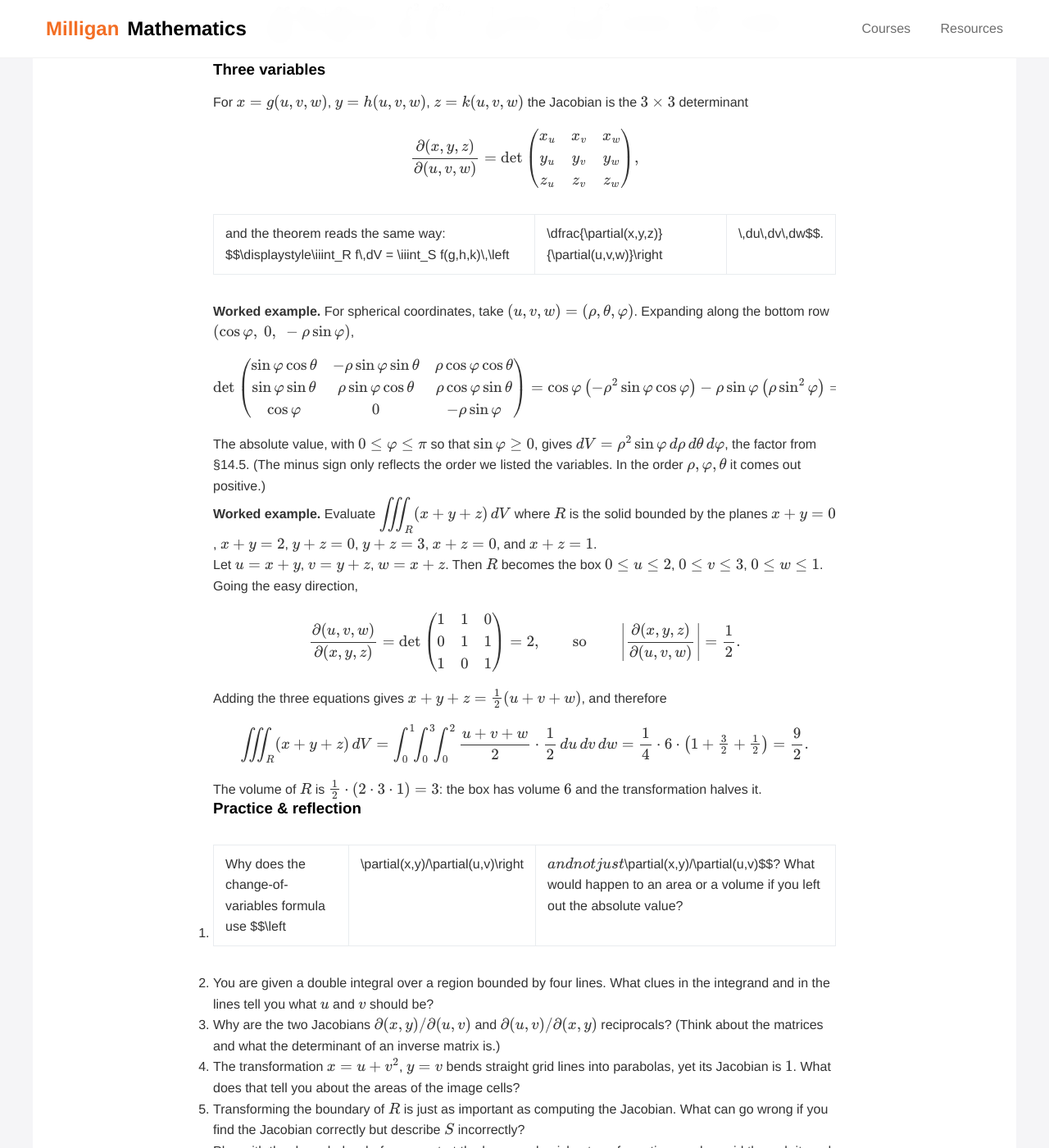
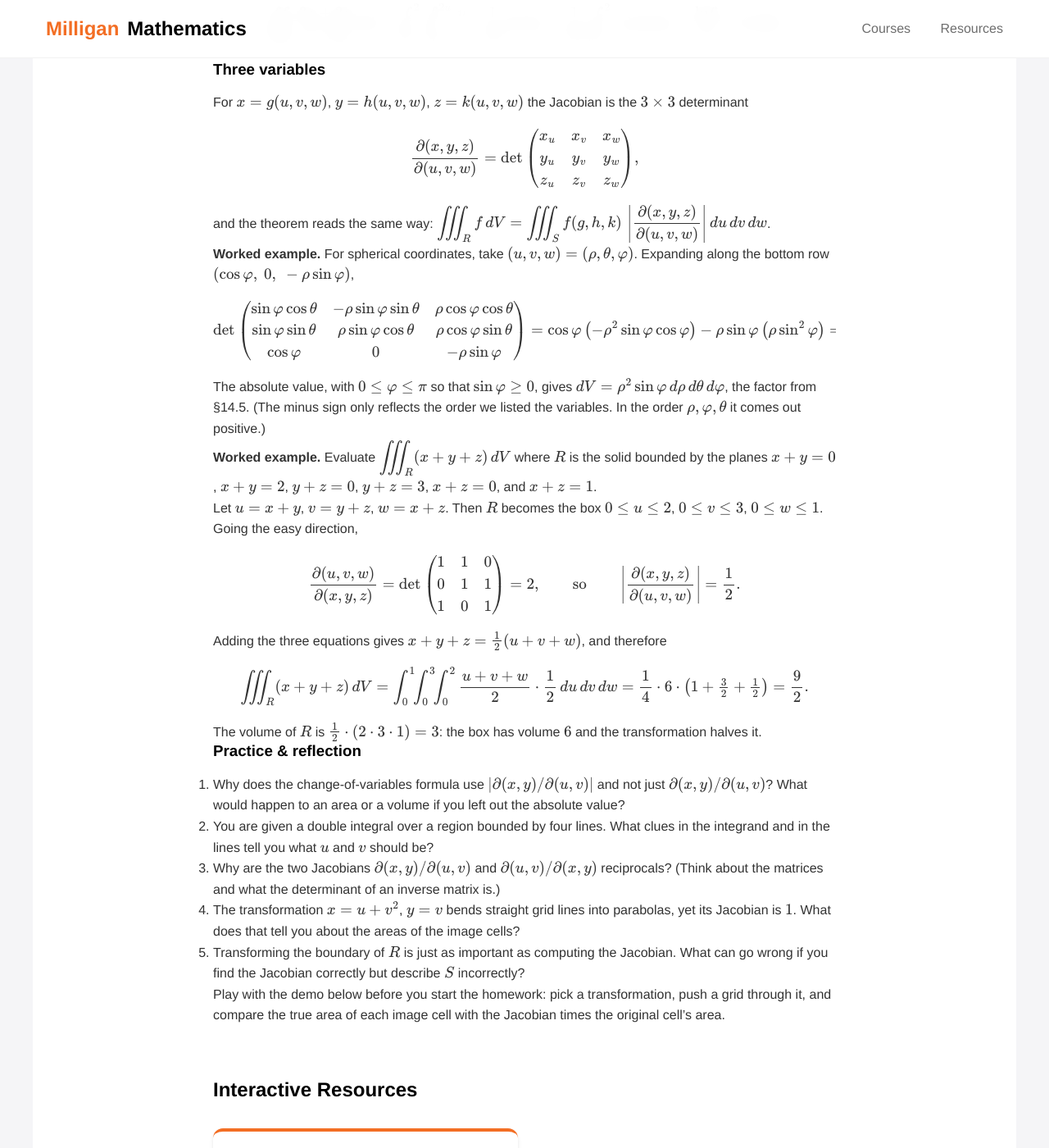
Before and after one commit to milligan-mathematics/courses, a Jekyll site: the page built from 303/14-6.md, in a window 1280 px wide and 1400 px high, scrolled down 2002 px. Shown: the whole window at 82% size. Built offline with Jekyll 4.4.1, drawn with Linux system fonts in a browser that asks for light colours; some of the changed text lies outside the part shown.

Commit message:
MATH 303 12.3, 14.3, 14.4, 14.6: absolute values as \lvert \rvert so kramdown keeps those lines out of tables; 12.3 a_N^2 line as display math so it fits a phone
Co-Authored-By: Claude Opus 5.5 <noreply@anthropic.com>

```diff
--- a/303/14-6.md
+++ b/303/14-6.md
@@ -31,7 +31,7 @@ $$\frac{\partial(x,y)}{\partial(u,v)} = \det\begin{pmatrix} \dfrac{\partial x}{\
 
 Here is what it means. A tiny rectangle in the $$uv$$-plane with sides $$\Delta u$$ and $$\Delta v$$ is sent to a nearly flat parallelogram in the $$xy$$-plane whose sides are the vectors $$\left\langle \tfrac{\partial x}{\partial u}, \tfrac{\partial y}{\partial u}\right\rangle\Delta u$$ and $$\left\langle \tfrac{\partial x}{\partial v}, \tfrac{\partial y}{\partial v}\right\rangle\Delta v$$. The area of that parallelogram is the absolute value of the determinant times $$\Delta u\,\Delta v$$. So
 
-$$\text{area of the image cell} \approx \left|\frac{\partial(x,y)}{\partial(u,v)}\right|\,\Delta u\,\Delta v.$$
+$$\text{area of the image cell} \approx \left\lvert \frac{\partial(x,y)}{\partial(u,v)}\right\rvert \,\Delta u\,\Delta v.$$
 
 You have already met one Jacobian: for polar coordinates $$x = r\cos\theta$$, $$y = r\sin\theta$$ it is $$r\cos^2\theta + r\sin^2\theta = r$$, the factor from §14.3.
 
@@ -49,7 +49,7 @@ If you know the Jacobian of the inverse transformation, the two are reciprocals:
 
 **Theorem.** Let $$T$$ send a region $$S$$ in the $$uv$$-plane one-to-one onto a region $$R$$ in the $$xy$$-plane (except possibly along boundaries), with continuous first derivatives and a Jacobian that is not zero. Then
 
-$$\iint_R f(x,y)\,dA = \iint_S f\bigl(g(u,v), h(u,v)\bigr)\,\left|\frac{\partial(x,y)}{\partial(u,v)}\right|\,du\,dv.$$
+$$\iint_R f(x,y)\,dA = \iint_S f\bigl(g(u,v), h(u,v)\bigr)\,\left\lvert \frac{\partial(x,y)}{\partial(u,v)}\right\rvert \,du\,dv.$$
 
 The absolute value is there because area is never negative, even when the transformation flips orientation.
 
@@ -71,7 +71,7 @@ For $$x = g(u,v,w)$$, $$y = h(u,v,w)$$, $$z = k(u,v,w)$$ the Jacobian is the $$3
 
 $$\frac{\partial(x,y,z)}{\partial(u,v,w)} = \det\begin{pmatrix} x_u & x_v & x_w \\ y_u & y_v & y_w \\ z_u & z_v & z_w \end{pmatrix},$$
 
-and the theorem reads the same way: $$\displaystyle\iiint_R f\,dV = \iiint_S f(g,h,k)\,\left|\dfrac{\partial(x,y,z)}{\partial(u,v,w)}\right|\,du\,dv\,dw$$.
+and the theorem reads the same way: $$\displaystyle\iiint_R f\,dV = \iiint_S f(g,h,k)\,\left\lvert \dfrac{\partial(x,y,z)}{\partial(u,v,w)}\right\rvert \,du\,dv\,dw$$.
 
 > **Worked example.** For spherical coordinates, take $$(u,v,w) = (\rho, \theta, \varphi)$$. Expanding along the bottom row $$(\cos\varphi,\ 0,\ -\rho\sin\varphi)$$,
 >
@@ -83,7 +83,7 @@ and the theorem reads the same way: $$\displaystyle\iiint_R f\,dV = \iiint_S f(g
 >
 > Let $$u = x + y$$, $$v = y + z$$, $$w = x + z$$. Then $$R$$ becomes the box $$0 \le u \le 2$$, $$0 \le v \le 3$$, $$0 \le w \le 1$$. Going the easy direction,
 >
-> $$\frac{\partial(u,v,w)}{\partial(x,y,z)} = \det\begin{pmatrix} 1 & 1 & 0 \\ 0 & 1 & 1 \\ 1 & 0 & 1 \end{pmatrix} = 2, \qquad\text{so}\qquad \left|\frac{\partial(x,y,z)}{\partial(u,v,w)}\right| = \frac12.$$
+> $$\frac{\partial(u,v,w)}{\partial(x,y,z)} = \det\begin{pmatrix} 1 & 1 & 0 \\ 0 & 1 & 1 \\ 1 & 0 & 1 \end{pmatrix} = 2, \qquad\text{so}\qquad \left\lvert \frac{\partial(x,y,z)}{\partial(u,v,w)}\right\rvert  = \frac12.$$
 >
 > Adding the three equations gives $$x + y + z = \tfrac12(u + v + w)$$, and therefore
 >
@@ -93,7 +93,7 @@ and the theorem reads the same way: $$\displaystyle\iiint_R f\,dV = \iiint_S f(g
 
 ### Practice & reflection
 
-1. Why does the change-of-variables formula use $$\left|\partial(x,y)/\partial(u,v)\right|$$ and not just $$\partial(x,y)/\partial(u,v)$$? What would happen to an area or a volume if you left out the absolute value?
+1. Why does the change-of-variables formula use $$\left\lvert \partial(x,y)/\partial(u,v)\right\rvert $$ and not just $$\partial(x,y)/\partial(u,v)$$? What would happen to an area or a volume if you left out the absolute value?
 2. You are given a double integral over a region bounded by four lines. What clues in the integrand and in the lines tell you what $$u$$ and $$v$$ should be?
 3. Why are the two Jacobians $$\partial(x,y)/\partial(u,v)$$ and $$\partial(u,v)/\partial(x,y)$$ reciprocals? (Think about the matrices and what the determinant of an inverse matrix is.)
 4. The transformation $$x = u + v^2$$, $$y = v$$ bends straight grid lines into parabolas, yet its Jacobian is $$1$$. What does that tell you about the areas of the image cells?
```
Also changed, not shown: 303/12-3.md (+5 -1 lines), 303/14-3.md (+1 -1 lines), 303/14-4.md (+2 -2 lines).
